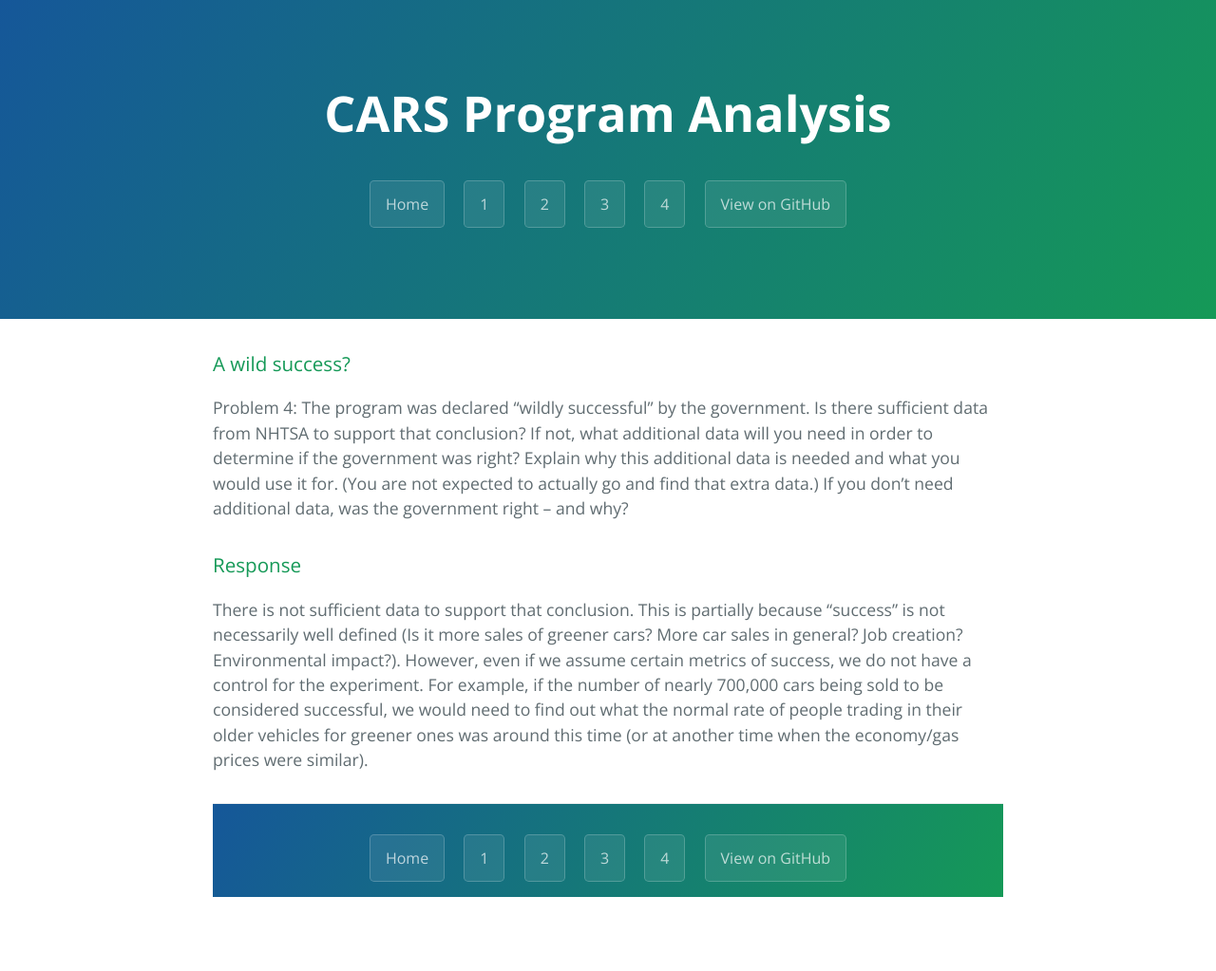
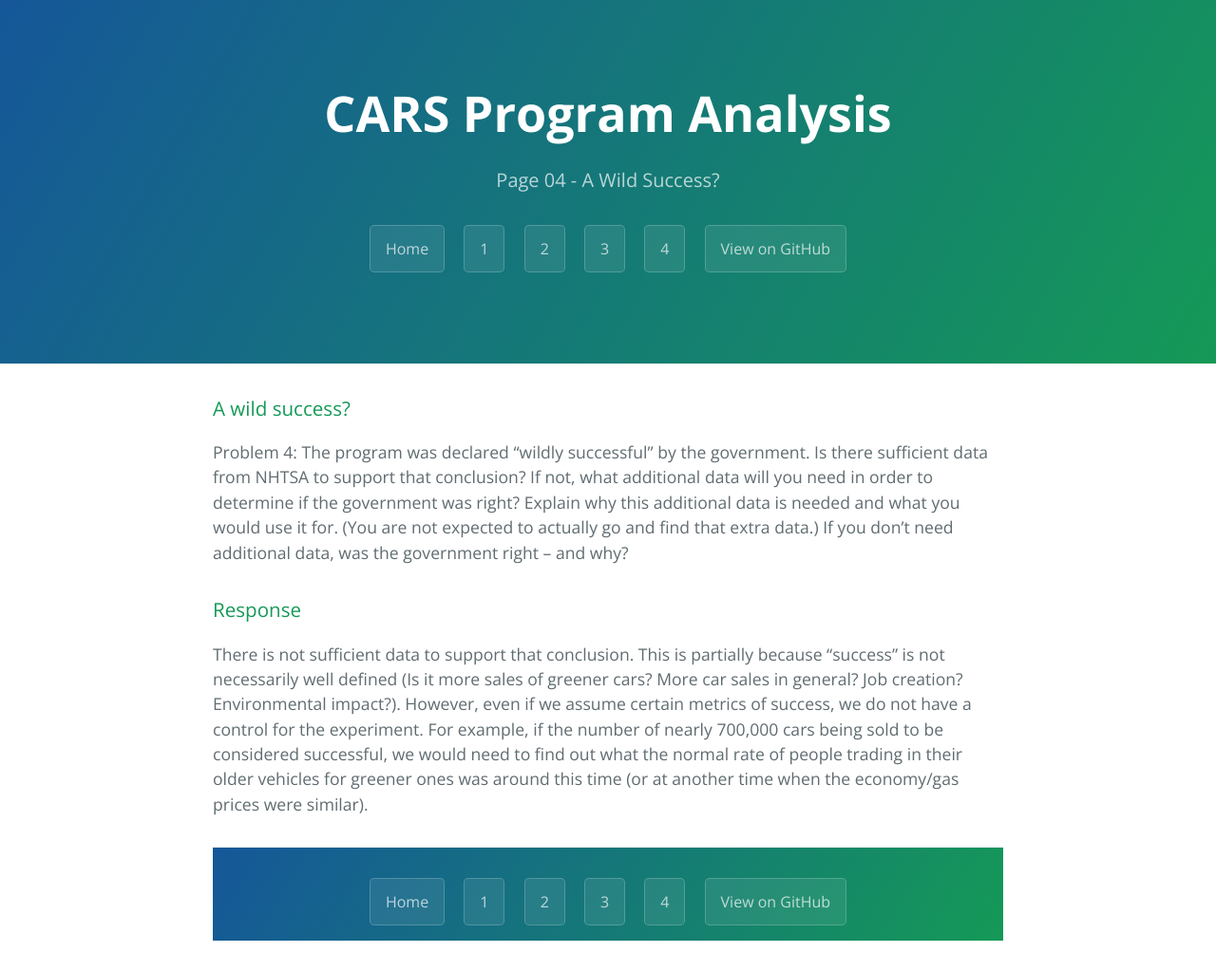
Before and after one commit to simzou/cars-analysis, a Jekyll site: the page built from page-04.md, in a window 1280 px wide. Shown: the whole page at 95% size. Built offline with Jekyll 4.4.1, drawn with Linux system fonts in a browser that asks for light colours; before the commit the page ends 977 px from its top, so only the background shows below that.

Commit message:
adding template for page 4

```diff
--- /dev/null
+++ b/_layouts/page-04.html
@@ -0,0 +1,44 @@
+<!DOCTYPE html>
+<html lang="en-us">
+  <head>
+    <meta charset="UTF-8">
+    <title>A Wild Success? | CARS Program Analysis</title>
+    <meta name="viewport" content="width=device-width, initial-scale=1">
+    <link rel="stylesheet" type="text/css" href="stylesheets/normalize.css" media="screen">
+    <link href='http://fonts.googleapis.com/css?family=Open+Sans:400,700' rel='stylesheet' type='text/css'>
+    <link rel="stylesheet" type="text/css" href="./stylesheets/stylesheet.css" media="screen">
+    <link rel="stylesheet" type="text/css" href="./stylesheets/github-light.css" media="screen">
+    <link rel="stylesheet" type="text/css" href="./stylesheets/app.css" media="screen">
+
+  </head>
+  <body>
+    <section class="page-header">
+      <h1 class="project-name">CARS Program Analysis</h1>
+      <h2 class="project-tagline">Page 04 - A Wild Success?</h2>
+      <section class="pagination">
+        <a href="./" class="btn">Home</a>
+        <a href="./page-01.html" class="btn">1</a>
+        <a href="./page-02.html" class="btn">2</a>
+        <a href="./page-03.html" class="btn">3</a>
+        <a href="./page-04.html" class="btn">4</a>
+        <a href="https://github.com/simzou/cars-analysis" class="btn">View on GitHub</a>
+      </section>
+    </section>
+
+    <section class="main-content">
+      {{ content }}
+
+      <footer class="site-footer pagination">
+      <a href="./" class="btn">Home</a>
+      <a href="./page-01.html" class="btn">1</a>
+      <a href="./page-02.html" class="btn">2</a>
+      <a href="./page-03.html" class="btn">3</a>
+      <a href="./page-04.html" class="btn">4</a>
+      <a href="https://github.com/simzou/cars-analysis" class="btn">View on GitHub</a>
+      </footer>
+
+    </section>
+
+
+  </body>
+</html>
--- a/page-04.md
+++ b/page-04.md
@@ -1,6 +1,6 @@
 ---
 title: A wild success
-layout: index
+layout: page-04
 ---
 
 ### A wild success?
```
